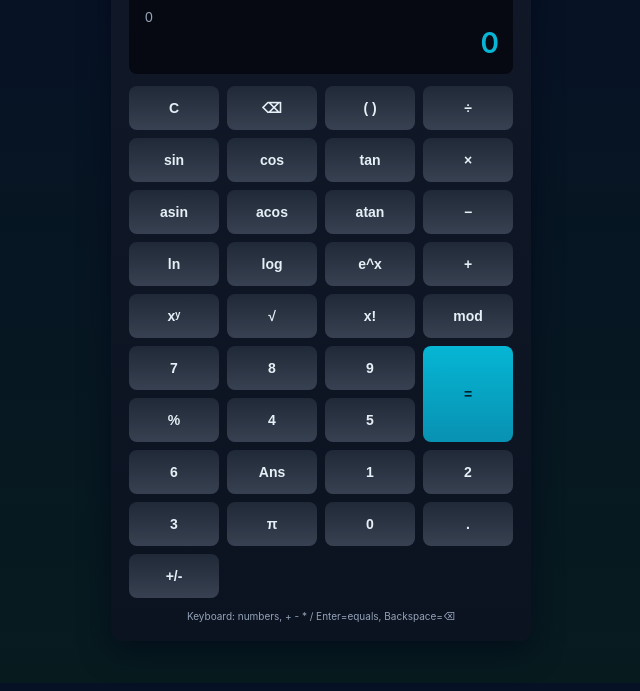
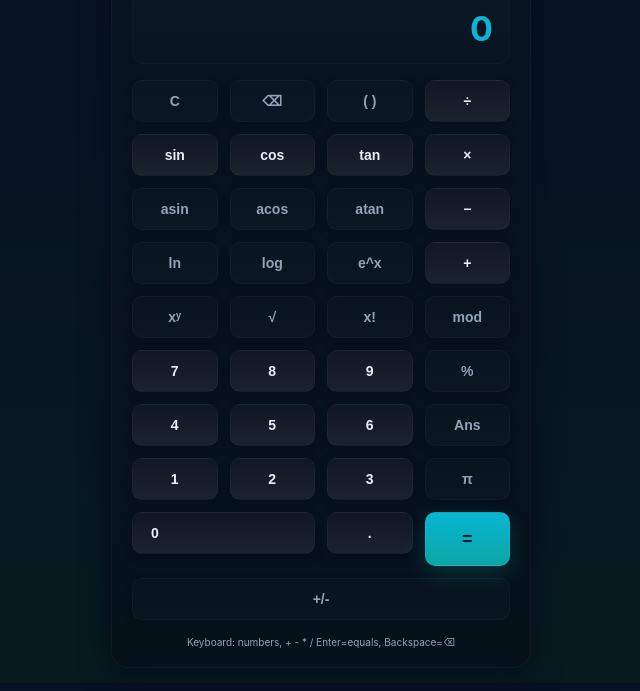
Before and after one commit to Cosmos-Haoyu/Scientific-Calculator, a website: page index.html in a window 1280 px wide. Shown: the part 117-808 px from the top of the page, without its empty margins (319-959 px from the left). Drawn offline with Linux system fonts and the light colour scheme.

Commit message:
Add files via upload

```diff
--- a/index.html
+++ b/index.html
@@ -20,68 +20,70 @@
       <div id="result" class="result">0</div>
     </section>
 
-    <section class="buttons">
+    <section class="buttons" role="group" aria-label="Calculator buttons">
       <div class="row">
-        <button data-fn="clear">C</button>
-        <button data-fn="back">⌫</button>
-        <button data-fn="paren">( )</button>
-        <button data-fn="divide">÷</button>
+        <button data-fn="clear" class="muted-key" aria-label="clear">C</button>
+        <button data-fn="back" class="muted-key" aria-label="backspace">⌫</button>
+        <button data-fn="paren" class="muted-key" aria-label="parentheses">( )</button>
+        <button data-fn="divide" aria-label="divide">÷</button>
       </div>
 
       <div class="row">
-        <button data-fn="sin">sin</button>
-        <button data-fn="cos">cos</button>
-        <button data-fn="tan">tan</button>
-        <button data-fn="multiply">×</button>
+        <button data-fn="sin" aria-label="sine">sin</button>
+        <button data-fn="cos" aria-label="cosine">cos</button>
+        <button data-fn="tan" aria-label="tangent">tan</button>
+        <button data-fn="multiply" aria-label="multiply">×</button>
       </div>
 
       <div class="row">
-        <button data-fn="asin">asin</button>
-        <button data-fn="acos">acos</button>
-        <button data-fn="atan">atan</button>
-        <button data-fn="minus">−</button>
+        <button data-fn="asin" class="muted-key" aria-label="arcsine">asin</button>
+        <button data-fn="acos" class="muted-key" aria-label="arccosine">acos</button>
+        <button data-fn="atan" class="muted-key" aria-label="arctangent">atan</button>
+        <button data-fn="minus" aria-label="minus">−</button>
       </div>
 
       <div class="row">
-        <button data-fn="ln">ln</button>
-        <button data-fn="log10">log</button>
-        <button data-fn="exp">e^x</button>
-        <button data-fn="plus">+</button>
+        <button data-fn="ln" class="muted-key" aria-label="natural logarithm">ln</button>
+        <button data-fn="log10" class="muted-key" aria-label="log base 10">log</button>
+        <button data-fn="exp" class="muted-key" aria-label="exponential">e^x</button>
+        <button data-fn="plus" aria-label="plus">+</button>
       </div>
 
       <div class="row">
-        <button data-fn="pow">xʸ</button>
-        <button data-fn="sqrt">√</button>
-        <button data-fn="fact">x!</button>
-        <button data-fn="mod">mod</button>
+        <button data-fn="pow" class="muted-key" aria-label="power">xʸ</button>
+        <button data-fn="sqrt" class="muted-key" aria-label="square root">√</button>
+        <button data-fn="fact" class="muted-key" aria-label="factorial">x!</button>
+        <button data-fn="mod" class="muted-key" aria-label="modulus">mod</button>
       </div>
 
       <div class="row">
         <button data-fn="7">7</button>
         <button data-fn="8">8</button>
         <button data-fn="9">9</button>
-        <button data-fn="percent">%</button>
+        <button data-fn="percent" class="muted-key" aria-label="percent">%</button>
       </div>
 
       <div class="row">
         <button data-fn="4">4</button>
         <button data-fn="5">5</button>
         <button data-fn="6">6</button>
-        <button data-fn="ans">Ans</button>
+        <button data-fn="ans" class="muted-key" aria-label="answer">Ans</button>
       </div>
 
       <div class="row">
         <button data-fn="1">1</button>
         <button data-fn="2">2</button>
         <button data-fn="3">3</button>
-        <button data-fn="pi">π</button>
+        <button data-fn="pi" class="muted-key" aria-label="pi">π</button>
       </div>
 
       <div class="row">
-        <button data-fn="0">0</button>
+        <button data-fn="0" style="grid-column: span 2; text-align: left; padding-left:18px">0</button>
         <button data-fn="dot">.</button>
-        <button data-fn="neg">+/-</button>
-        <button data-fn="equals" class="equals">=</button>
+        <button data-fn="equals" class="equals" aria-label="equals">=</button>
+      </div>
+      <div class="row">
+        <button data-fn="neg" class="muted-key" style="grid-column: span 4;">+/-</button>
       </div>
     </section>
 
--- a/styles.css
+++ b/styles.css
@@ -1,20 +1,85 @@
 :root{
-  --bg:#0f1724; --panel:#111827; --accent:#06b6d4; --muted:#94a3b8; --key:#1f2937; --key2:#374151;
+  --bg-1: #071126;    /* page gradient start */
+  --bg-2: #071b1f;    /* page gradient end */
+  --card-1: #081323;  /* card gradient start */
+  --card-2: #06121a;  /* card gradient end */
+  --accent: #06b6d4;  /* cyan */
+  --accent-2: #0ea5a4;
+  --muted: #94a3b8;
+  --key-1: #0f1724;
+  --key-2: #19232d;
+  --glass: rgba(255,255,255,0.03);
+  --shadow: rgba(2,6,23,0.6);
 }
+
 *{box-sizing:border-box}
 html,body{height:100%}
-body{font-family:Inter,system-ui,-apple-system,'Segoe UI',Roboto,'Helvetica Neue',Arial;color:#e6eef6;background:linear-gradient(180deg,#071126 0%,#071b1f 100%);display:flex;align-items:center;justify-content:center;padding:32px}
-.calc{width:420px;background:linear-gradient(180deg,var(--panel),#0b1220);border-radius:12px;padding:18px;box-shadow:0 10px 30px rgba(2,6,23,.6)}
-header{display:flex;justify-content:space-between;align-items:center;margin-bottom:12px}
-header h1{font-size:18px;margin:0}
+body{
+  font-family: Inter, system-ui, -apple-system, 'Segoe UI', Roboto, 'Helvetica Neue', Arial;
+  color: #e6eef6;
+  background: linear-gradient(180deg,var(--bg-1),var(--bg-2));
+  display:flex;align-items:center;justify-content:center;padding:32px;
+}
+
+.calc{
+  width:420px;
+  max-width:96vw;
+  background: linear-gradient(180deg,var(--card-1),var(--card-2));
+  border-radius:18px;
+  padding:20px 20px 18px;
+  box-shadow: 0 8px 30px var(--shadow), inset 0 1px 0 rgba(255,255,255,0.02);
+  border: 1px solid rgba(255,255,255,0.03);
+}
+
+header{display:flex;justify-content:space-between;align-items:center;margin-bottom:14px}
+header h1{font-size:18px;margin:0;font-weight:700}
 .mode{font-size:13px;color:var(--muted)}
-.display{background:#060812;border-radius:8px;padding:14px;color:var(--accent);margin-bottom:12px}
-.expr{width:100%;border:0;background:transparent;color:var(--muted);font-size:14px;outline:none}
-.result{font-size:28px;font-weight:600;text-align:right;color:var(--accent);}
-.buttons{display:grid;grid-template-columns:repeat(4,1fr);gap:8px}
+
+.display{
+  background: linear-gradient(180deg, rgba(255,255,255,0.02), rgba(255,255,255,0.01));
+  border-radius:12px;
+  padding:14px 16px;
+  color:var(--accent);
+  margin-bottom:16px;
+  display:flex;flex-direction:column;gap:6px;
+  border: 1px solid rgba(255,255,255,0.02);
+}
+.display .expr{width:100%;border:0;background:transparent;color:var(--muted);font-size:13px;outline:none}
+.display .result{font-size:34px;font-weight:700;text-align:right;color:var(--accent);}
+
+.buttons{display:grid;grid-template-columns:repeat(4,1fr);gap:12px}
 .row{display:contents}
-button{padding:14px;border-radius:8px;border:0;background:linear-gradient(180deg,var(--key),var(--key2));color:#e6eef6;font-weight:600;font-size:14px;cursor:pointer}
-button:active{transform:translateY(1px)}
-button.equals{grid-column:4;grid-row:6/8;background:linear-gradient(180deg,#06b6d4,#0891b2);color:#022028}
-footer{margin-top:10px;color:var(--muted);font-size:12px;text-align:center}
-@media (max-width:480px){.calc{width:100%;padding:12px}}
+
+button{
+  padding:12px 10px;
+  border-radius:10px;
+  border: 1px solid rgba(255,255,255,0.03);
+  background: linear-gradient(180deg,var(--key-1),var(--key-2));
+  color:#e6eef6;
+  font-weight:600;
+  font-size:14px;
+  cursor:pointer;
+  transition: transform .06s ease, box-shadow .08s ease, background .12s ease;
+  box-shadow: 0 4px 10px rgba(2,6,23,0.25);
+}
+button:hover{ transform: translateY(-2px); box-shadow: 0 8px 20px rgba(2,6,23,0.35); }
+button:active{ transform: translateY(1px); }
+button:focus{ outline: 3px solid rgba(6,182,212,0.12); }
+
+button.equals{
+  grid-row: span 2; /* larger vertical size for equals */
+  background: linear-gradient(180deg,var(--accent),var(--accent-2));
+  color: #022028;
+  font-size:18px;
+  box-shadow: 0 8px 24px rgba(6,182,212,0.18);
+}
+
+/* special smaller key appearance */
+.muted-key{ background: linear-gradient(180deg, rgba(255,255,255,0.01), rgba(255,255,255,0.02)); color:var(--muted); font-weight:600 }
+
+footer{margin-top:14px;color:var(--muted);font-size:12px;text-align:center}
+
+@media (max-width:480px){
+  .calc{width:100%;padding:12px}
+  .display .result{font-size:28px}
+}
```
